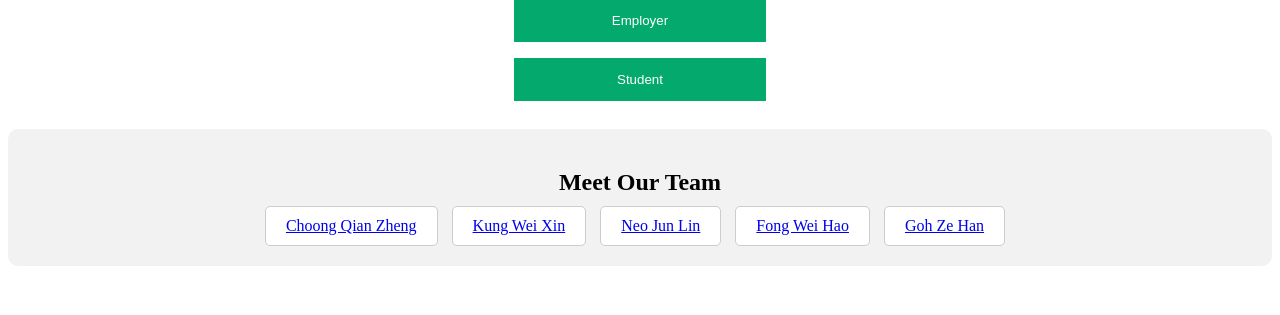
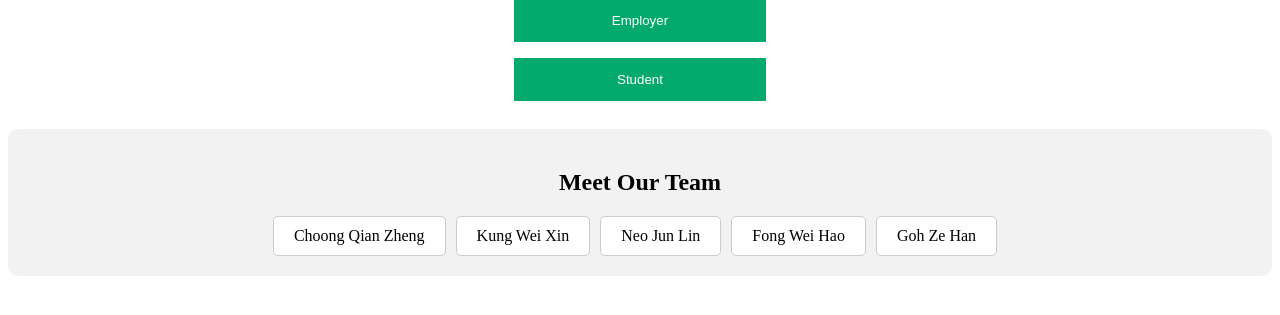
Before and after one commit to QZhengC/cloudcomputing, a Flask app: page / in a window 1280 px wide. Shown: the part 148-463 px from the top of the page. Run offline with Flask 3, Linux system fonts and the light colour scheme.

Commit message:
commit# Please enter the commit message for your changes. Lines starting

```diff
--- a/templates/login.html
+++ b/templates/login.html
@@ -5,6 +5,7 @@
     <title>Login</title>
     <link rel="stylesheet" href="{{ url_for('static', filename='style.css') }}">
     <style>
+        /* Style for the "Meet Our Team" section */
         /* Style for the "Meet Our Team" section */
         .meet-our-team {
             text-align: center;
@@ -16,31 +17,29 @@
 
         /* Style for the team members container */
         .team-members-container {
-            text-align: center;
-            /* Center-align the content */
+            display: flex;
+            justify-content: center;
+            align-items: center;
         }
 
-        /* Style for the team members */
+        /* Style for the team members (links) */
         .team-member {
             background-color: #ffffff;
             padding: 10px 20px;
             border: 1px solid #ccc;
             border-radius: 5px;
             margin-right: 10px;
-            /* Add spacing between team members */
             display: inline-block;
-            /* Display team members inline */
+            text-decoration: none;
+            /* Remove underlines */
+            color: #000;
+            /* Black text color */
         }
 
-
-        /* Style for the team members container (table) */
-        table {
-            border-collapse: collapse;
-        }
-
-        /* Add some margin to separate the team members from the header */
-        h2 {
-            margin-bottom: 10px;
+        /* Style for team member links on hover (optional) */
+        .team-member:hover {
+            background-color: #ccc;
+            /* Change background color on hover */
         }
     </style>
 
```
